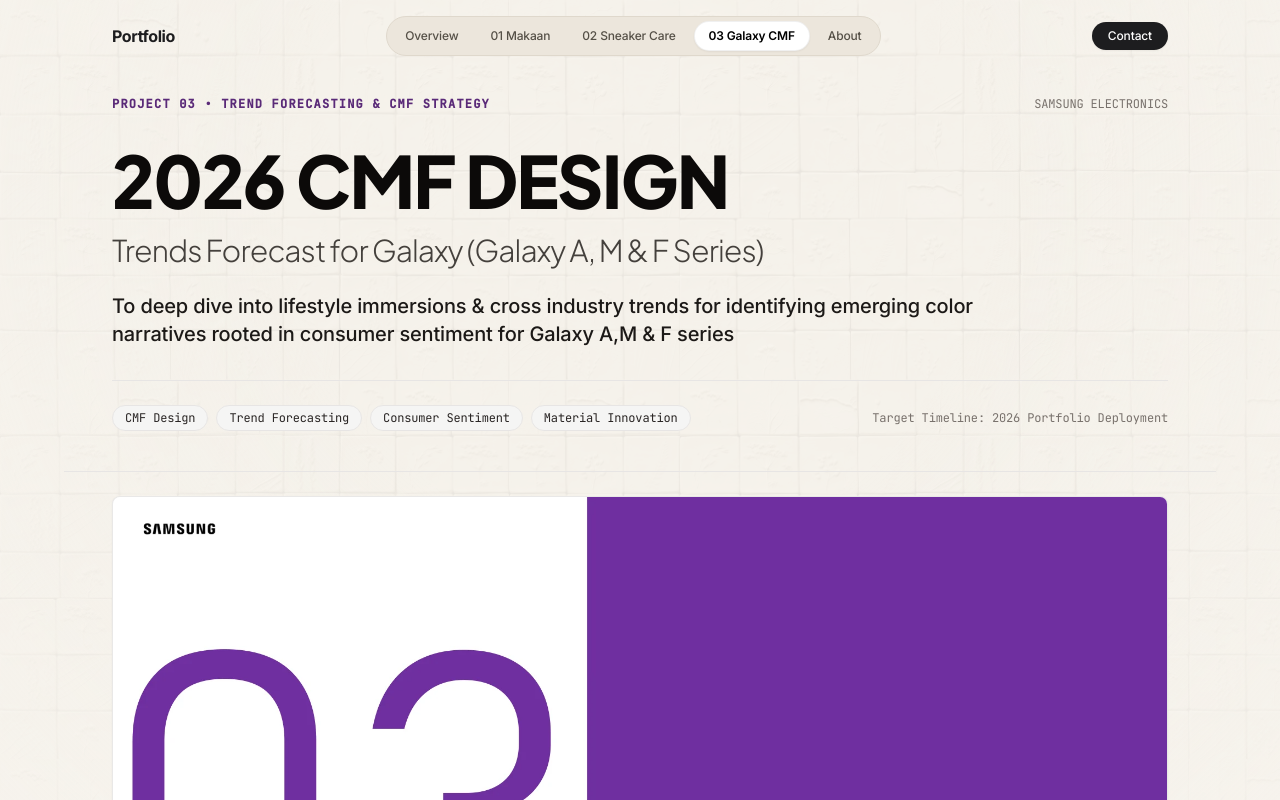
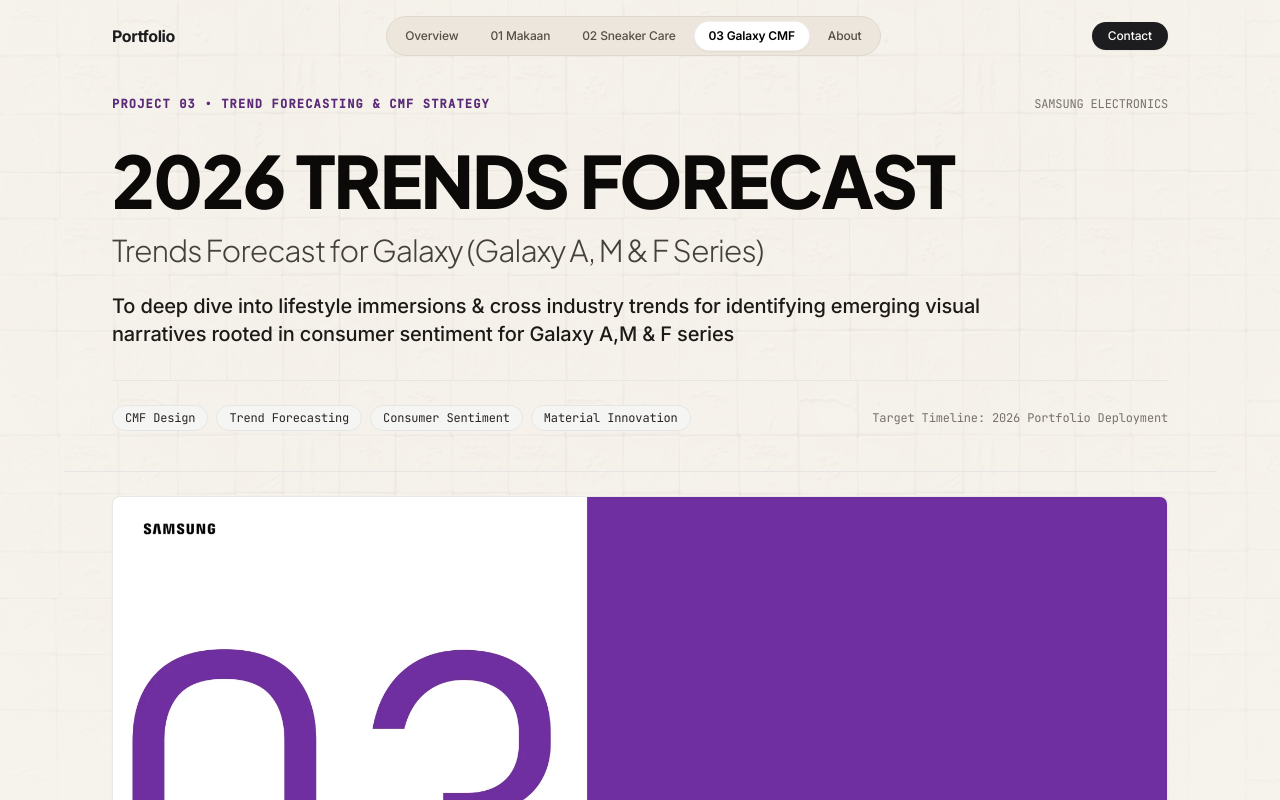
Before and after one commit to TechieAakash/sahil_portfolio, a React (Vite) app: page / in a window 1280 px wide. Both pictures are taken after a click on the button "03 Galaxy CMF". Shown: the top 800 px of the page. Built offline with nearby package versions, Linux system fonts and the light colour scheme; the HTML template or start-up script is replaced by a standard one.

Commit message:
Update Project 03 case study header to 2026 Trends Forecast and change color narratives to visual narratives

```diff
--- a/src/data/portfolioData.ts
+++ b/src/data/portfolioData.ts
@@ -64,14 +64,14 @@
     id: "galaxy-cmf",
     number: "03",
     title: "Trends Forecast for Galaxy",
-    projectName: "2026 CMF Design",
-    subtitle: "Emerging color narratives rooted in consumer sentiment for Galaxy A, M & F series",
+    projectName: "2026 Trends Forecast",
+    subtitle: "Emerging visual narratives rooted in consumer sentiment for Galaxy A, M & F series",
     client: "Samsung Electronics",
     categories: ["CMF Design", "Trend Forecasting", "Consumer Sentiment", "Material Innovation"],
     coverSlide: "/pdf-pages/page-24.webp",
     accentColor: "#5A2A78",
     bgAccent: "#F6F1FA",
-    overviewNarrative: "To deep dive into lifestyle immersions & cross industry trends for identifying emerging color narratives rooted in consumer sentiment."
+    overviewNarrative: "To deep dive into lifestyle immersions & cross industry trends for identifying emerging visual narratives rooted in consumer sentiment."
   }
 ];
 
@@ -420,11 +420,11 @@
   id: "galaxy-cmf",
   number: "03",
   title: "Trends Forecast for Galaxy",
-  projectName: "2026 CMF Design",
-  subtitle: "Emerging color narratives rooted in consumer sentiment for Galaxy A, M & F series",
+  projectName: "2026 Trends Forecast",
+  subtitle: "Emerging visual narratives rooted in consumer sentiment for Galaxy A, M & F series",
   client: "Samsung Electronics",
   categories: ["CMF Design", "Trend Forecasting", "Consumer Sentiment", "Material Innovation"],
-  scope: "To deep dive into lifestyle immersions & cross industry trends for identifying emerging color narratives rooted in consumer sentiment for Galaxy A,M & F series",
+  scope: "To deep dive into lifestyle immersions & cross industry trends for identifying emerging visual narratives rooted in consumer sentiment for Galaxy A,M & F series",
 
   marketScenario: {
     title: "Expansion of Mid & High price segments — Growing SKUs globally",
--- a/src/pages/GalaxyCmfCaseStudy.tsx
+++ b/src/pages/GalaxyCmfCaseStudy.tsx
@@ -29,13 +29,13 @@
 
         <div className="space-y-4 max-w-4xl">
           <h1 className="text-4xl sm:text-6xl md:text-7xl font-extrabold text-stone-950 tracking-tight uppercase leading-[0.95]">
-            2026 CMF Design
+            2026 Trends Forecast
           </h1>
           <h2 className="text-xl sm:text-2xl md:text-3xl text-stone-700 font-light">
             Trends Forecast for Galaxy (Galaxy A, M &amp; F Series)
           </h2>
           <p className="text-lg md:text-xl text-stone-900 font-medium pt-2 leading-relaxed">
-            To deep dive into lifestyle immersions &amp; cross industry trends for identifying emerging color narratives rooted in consumer sentiment for Galaxy A,M &amp; F series
+            To deep dive into lifestyle immersions &amp; cross industry trends for identifying emerging visual narratives rooted in consumer sentiment for Galaxy A,M &amp; F series
           </p>
         </div>
 
```
